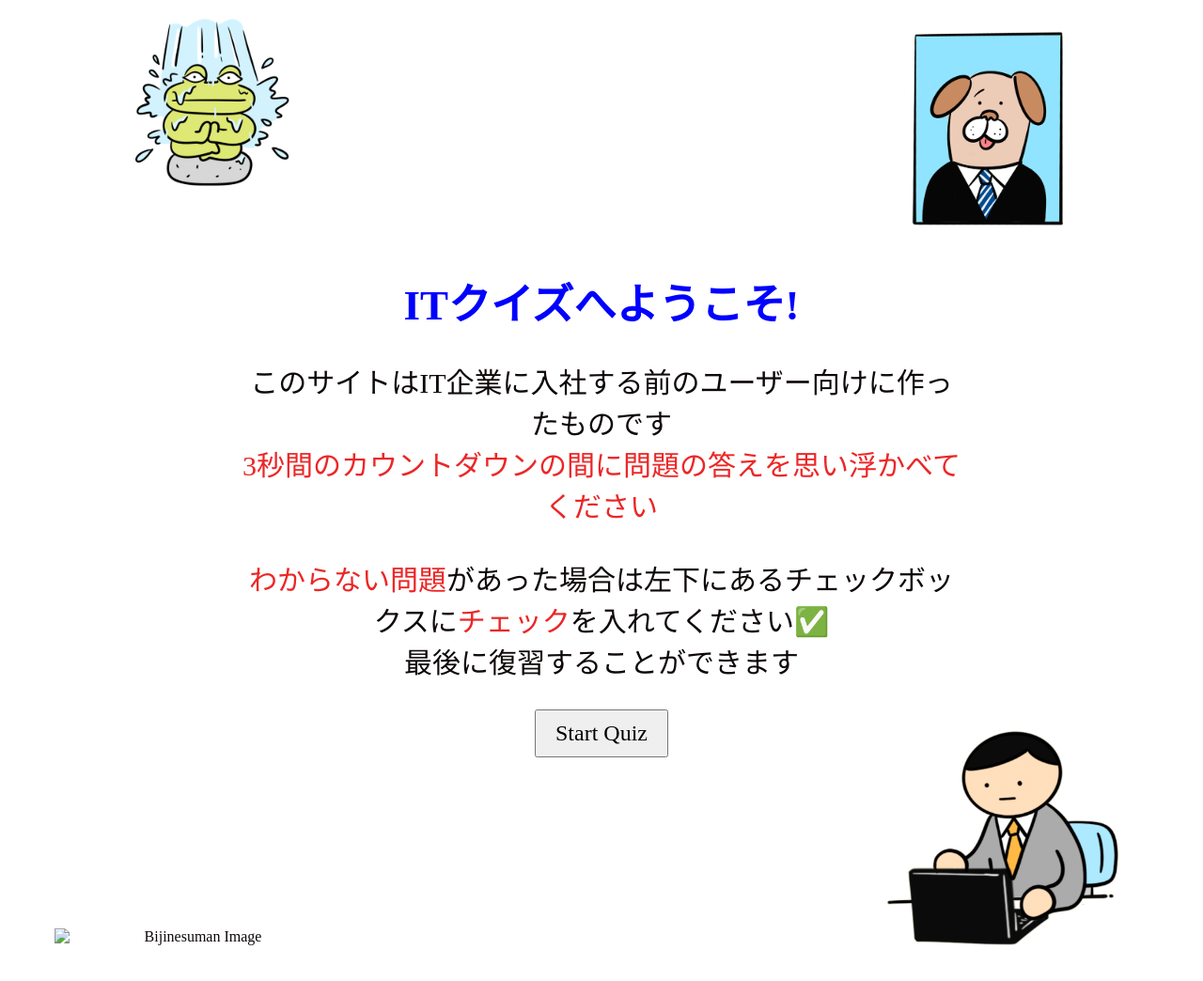
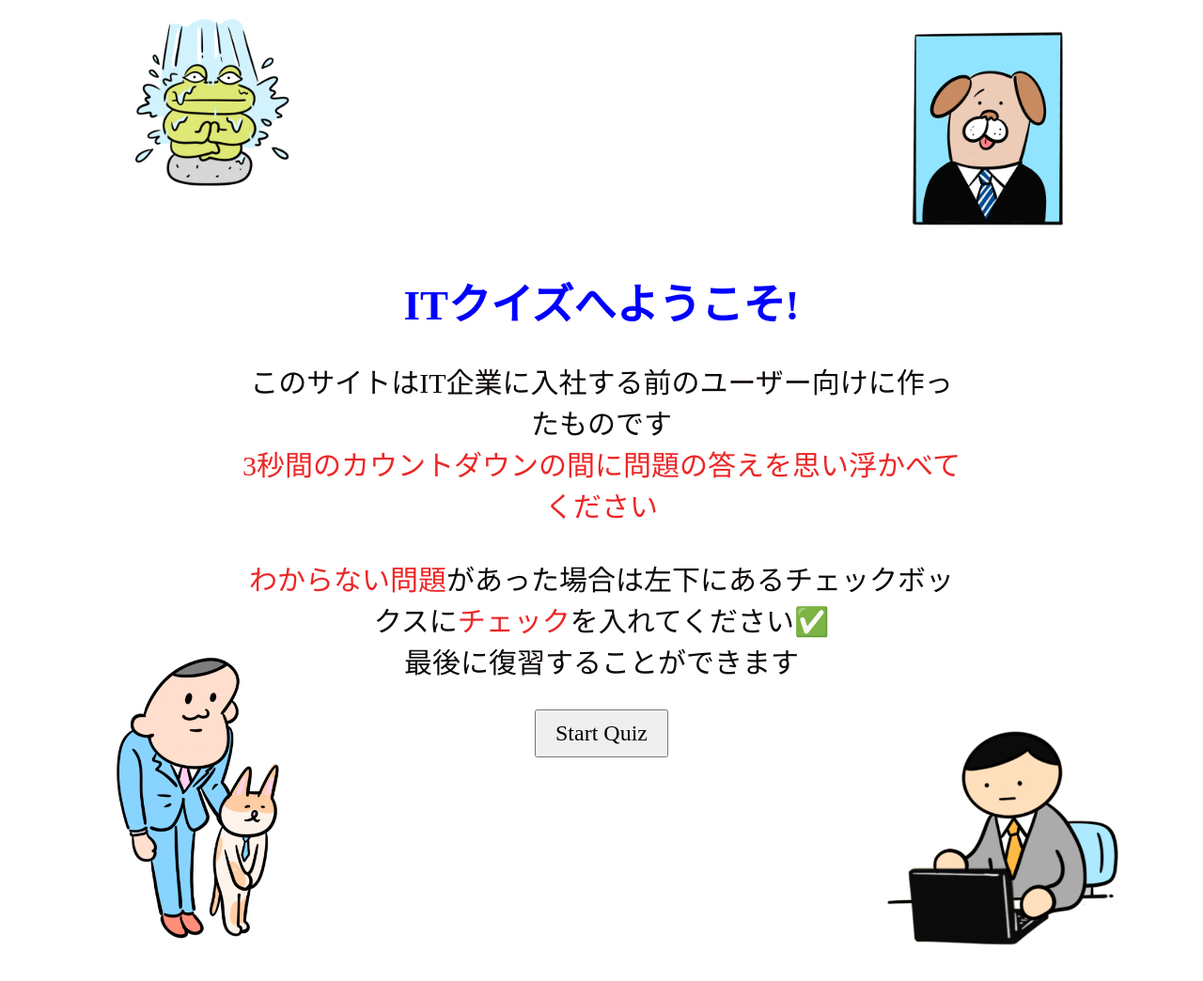
Before and after one commit to itc-n22006/Zunda_Shake, a plain HTML site: page index.html in a window 1280 px wide. Shown: the whole page at 94% size. Drawn offline with Linux system fonts and the light colour scheme; files whose address does not match are found by name.

Commit message:
Update index.html

```diff
--- a/index.html
+++ b/index.html
@@ -17,7 +17,7 @@
 
     <button id="start-button">Start Quiz</button>
     <img src="../images/notepc.gif" alt="Notepc Image" class="notepc-image">
-    <img src="../images/bijinesuman.png" alt="Bijinesuman Image" class="bijinesuman-image">
+    <img src="https://raw.githubusercontent.com/itc-n22006/Zunda_Shake/456763ee009f3d0d0c60dab566ff18622c72944f/bijinesuman.png" alt="Bijinesuman Image" class="bijinesuman-image">
     <img src="../images/inusyashin.png" alt="Inusyashin Image" class="inusyashin-image">
     <img src="../images/kaeru01.png" alt="Kaeru01 Image" class="kaeru01-image">
 </div>
```
